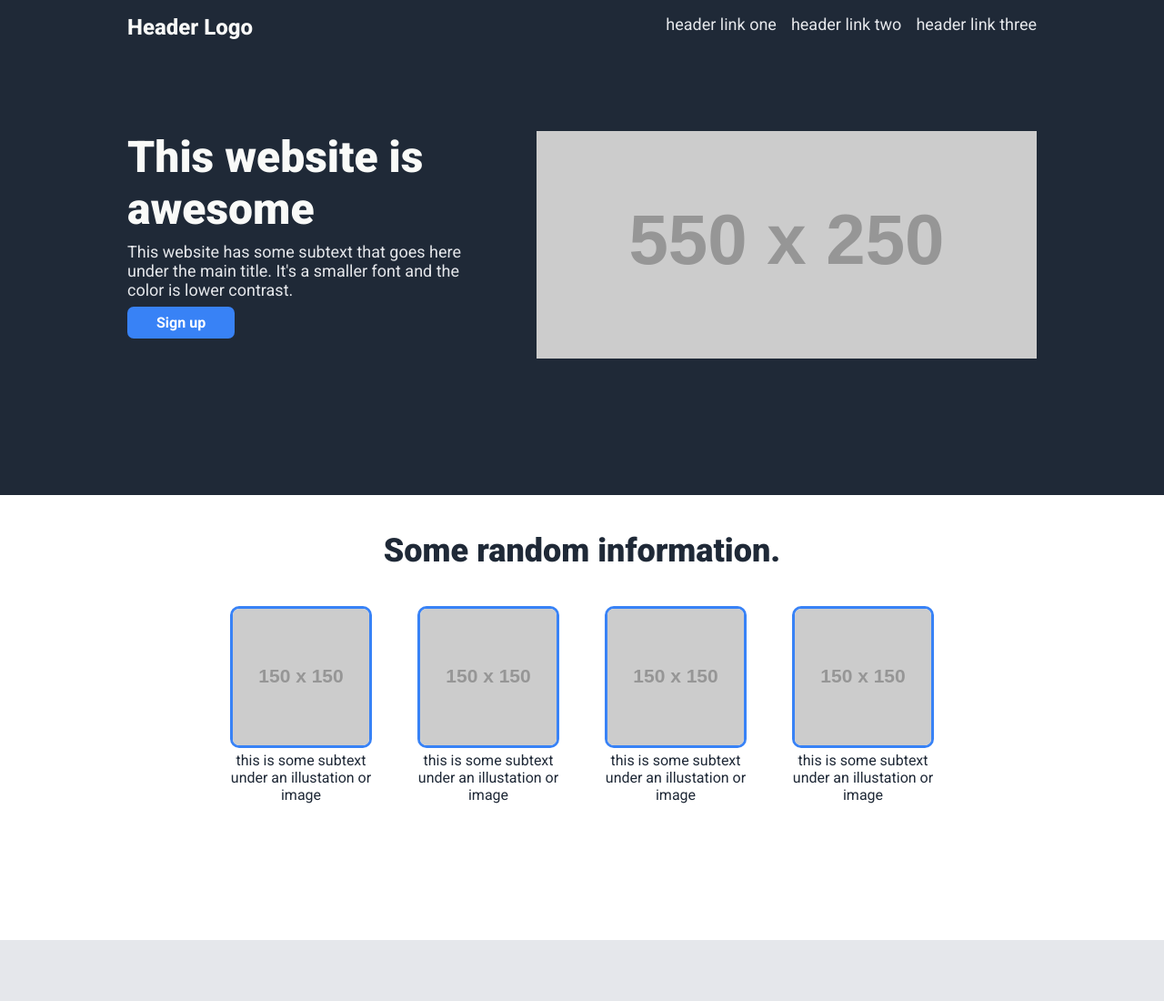
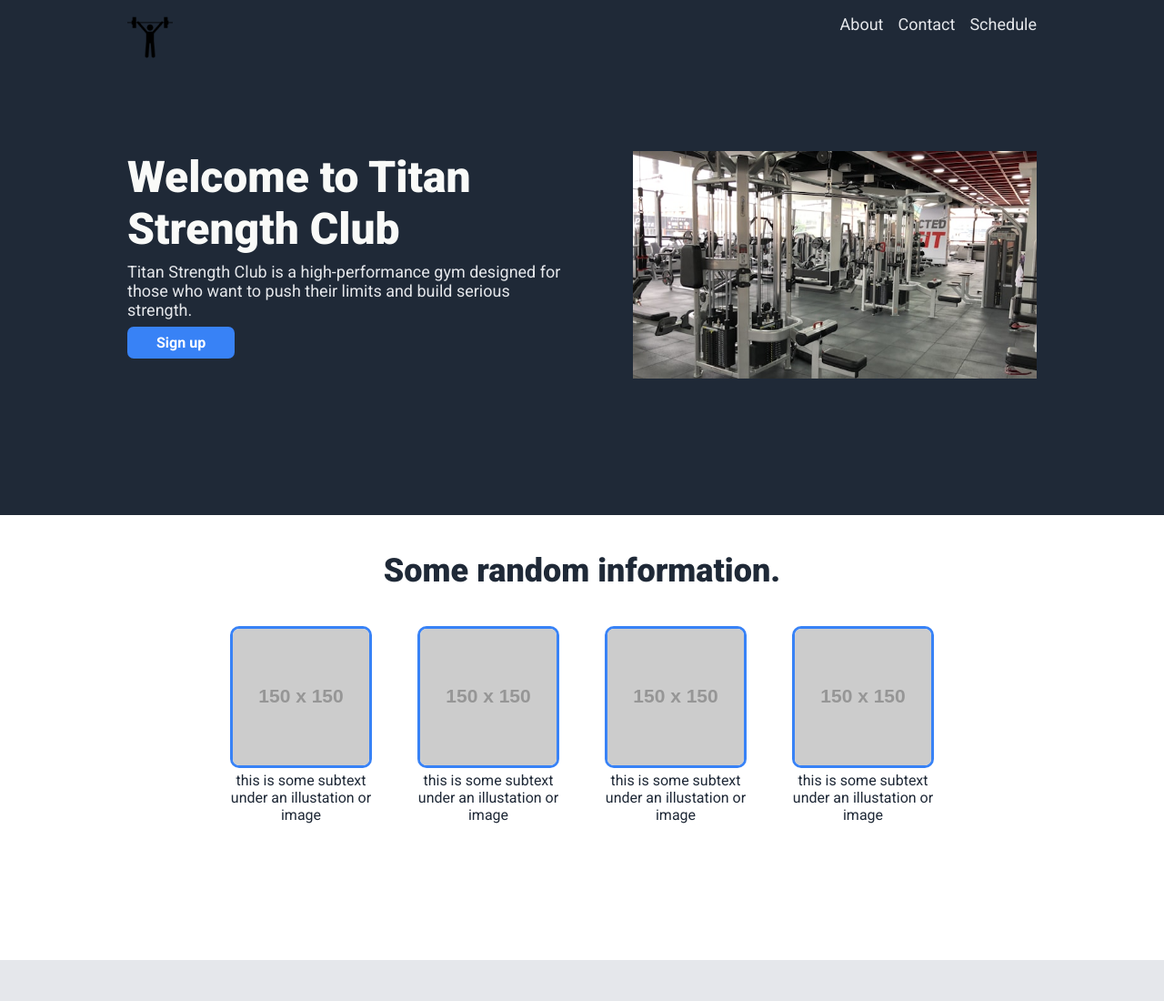
Before and after one commit to JacobKnittle/gym-landing-page, a plain HTML site: page index.html in a window 1280 px wide. Shown: the top 1100 px of the page at 91% size. Drawn offline with Linux system fonts and the light colour scheme; placeholder pictures from the web are drawn by us.

Commit message:
add gym related text and images to hero

```diff
--- a/index.html
+++ b/index.html
@@ -17,11 +17,11 @@
 
     <div class="navbar">
       <nav class="navbar-content">
-        <span class="logo">Header Logo</span>
+        <img class="logo" src="./images/strength.png" alt="lifting barbell" />
         <ul class="nav-links">
-          <li>header link one</li>
-          <li>header link two</li>
-          <li>header link three</li>
+          <li>About</li>
+          <li>Contact</li>
+          <li>Schedule</li>
         </ul>
       </nav>
     </div>
@@ -31,16 +31,16 @@
     <div class="hero">
       <section class="hero-content">
         <div class="left-hero">
-          <h1 class="hero-title">This website is awesome</h1>
+          <h1 class="hero-title">Welcome to Titan Strength Club</h1>
           <p class="hero-paragraph">
-            This website has some subtext that goes here under the main title.
-            It's a smaller font and the color is lower contrast.
+            Titan Strength Club is a high-performance gym designed for those who
+            want to push their limits and build serious strength.
           </p>
           <a class="sign-up">Sign up</a>
         </div>
         <img
           class="right-hero"
-          src="https://placehold.co/550x250"
+          src="./images/gym.jpg"
           alt="placeholder"
         />
       </section>
--- a/styles.css
+++ b/styles.css
@@ -21,8 +21,7 @@
 }
 
 .logo {
-  font-size: 24px;
-  font-weight: 800;
+  width: 50px;
   color: #f9faf8;
 }
 
@@ -72,6 +71,11 @@
   padding: 8px 32px;
   border-radius: 7px;
   align-self: flex-start;
+}
+
+.right-hero {
+  width: 550px;
+  height: 250px;
 }
 
 .information-header {
```
Also changed, not shown: images/gym.jpg (added), images/strength.png (added).
